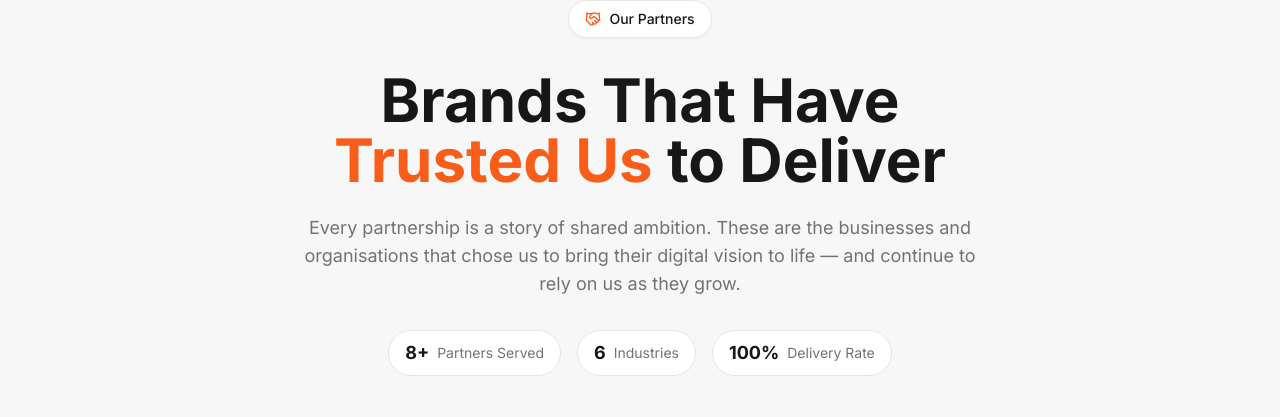
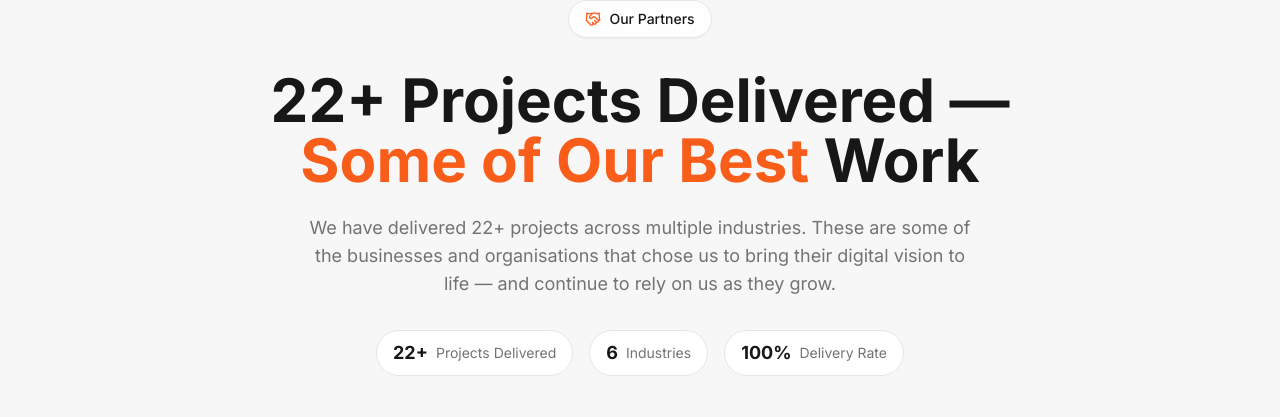
Before and after one commit to ERICMAKUZA/sil, a Next.js app: page /partners in a window 1280 px wide. Shown: the part 128-545 px from the top of the page. Built offline with nearby package versions, Linux system fonts and the light colour scheme; no server answers.

Commit message:
Update project count to 22+, clarify these are sample projects
Co-Authored-By: Claude Sonnet 4.6 <noreply@anthropic.com>

```diff
--- a/app/partners/page.tsx
+++ b/app/partners/page.tsx
@@ -160,20 +160,20 @@ export default function PartnersPage() {
             </div>
 
             <h1 className="text-4xl md:text-5xl lg:text-6xl font-bold text-foreground mb-6 leading-tight text-balance">
-              Brands That Have
+              22+ Projects Delivered —
               <br />
-              <span className="text-accent">Trusted Us</span> to Deliver
+              <span className="text-accent">Some of Our Best</span> Work
             </h1>
 
             <p className="text-base md:text-lg text-muted-foreground max-w-2xl mx-auto leading-relaxed mb-8">
-              Every partnership is a story of shared ambition. These are the businesses and organisations
+              We have delivered 22+ projects across multiple industries. These are some of the businesses and organisations
               that chose us to bring their digital vision to life — and continue to rely on us as they grow.
             </p>
 
             <div className="flex flex-wrap items-center justify-center gap-4 text-sm text-muted-foreground">
               <div className="flex items-center gap-2 px-4 py-2 rounded-full bg-card border border-border">
-                <span className="font-bold text-foreground text-lg">8+</span>
-                <span>Partners Served</span>
+                <span className="font-bold text-foreground text-lg">22+</span>
+                <span>Projects Delivered</span>
               </div>
               <div className="flex items-center gap-2 px-4 py-2 rounded-full bg-card border border-border">
                 <span className="font-bold text-foreground text-lg">6</span>
--- a/components/clients.tsx
+++ b/components/clients.tsx
@@ -84,13 +84,12 @@ export function Clients() {
             Our Work
           </p>
           <h2 className="text-3xl md:text-5xl font-bold text-foreground mb-4 text-balance">
-            Trusted Partners
+            22+ Projects Delivered
             <br />
-            <span className="text-muted-foreground">Stories of
-              Success & Satisfaction</span>
+            <span className="text-muted-foreground">Here Are a Few We&apos;re Proud Of</span>
           </h2>
           <p className="text-muted-foreground max-w-xl mx-auto mt-4 leading-relaxed">
-            Real projects, real impact. Explore the digital products and platforms we have built for our clients.
+            We have delivered 22+ projects across multiple industries. These are just some of the digital products and platforms we have built for our clients.
           </p>
         </div>
 
--- a/components/stats.tsx
+++ b/components/stats.tsx
@@ -9,9 +9,9 @@ const stats = [
     description: "Every project we deliver is built on close collaboration, transparent communication, and a commitment to exceeding expectations.",
   },
   {
-    value: "7+",
+    value: "22+",
     title: "Successful Projects",
-    description: "From web apps and LMS platforms to workflow automation and digital certification systems, we build solutions that drive real results.",
+    description: "From web apps and LMS platforms to workflow automation and digital certification systems, we have delivered 22+ projects that drive real results.",
   },
   {
     value: "3x",
```
